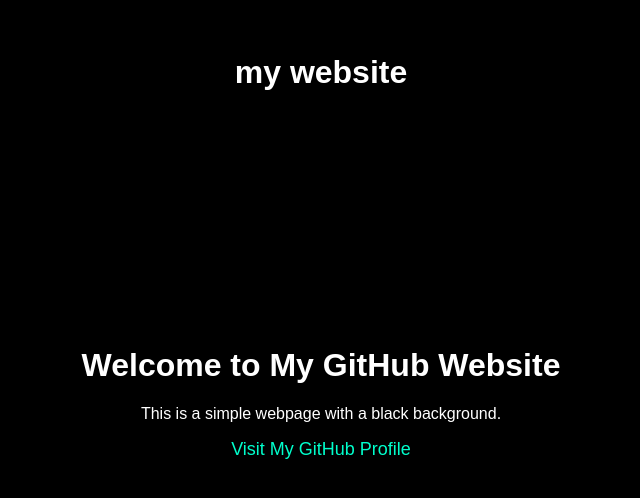
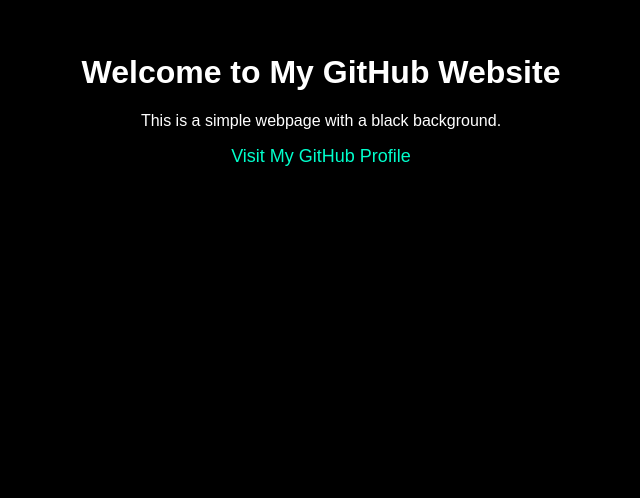
Before and after one commit to RyanLaddy01/Ryans-Website, a plain HTML site: page index.html in a window 1280 px wide. Shown: the part 202-700 px from the top of the page, without its empty margins (319-959 px from the left). Drawn offline with Linux system fonts and the light colour scheme.

Commit message:
Update index.html

```diff
--- a/index.html
+++ b/index.html
@@ -1,4 +1,3 @@
-<h1>my website</h1>
 <!DOCTYPE html>
 <html lang="en">
 <head>
```
